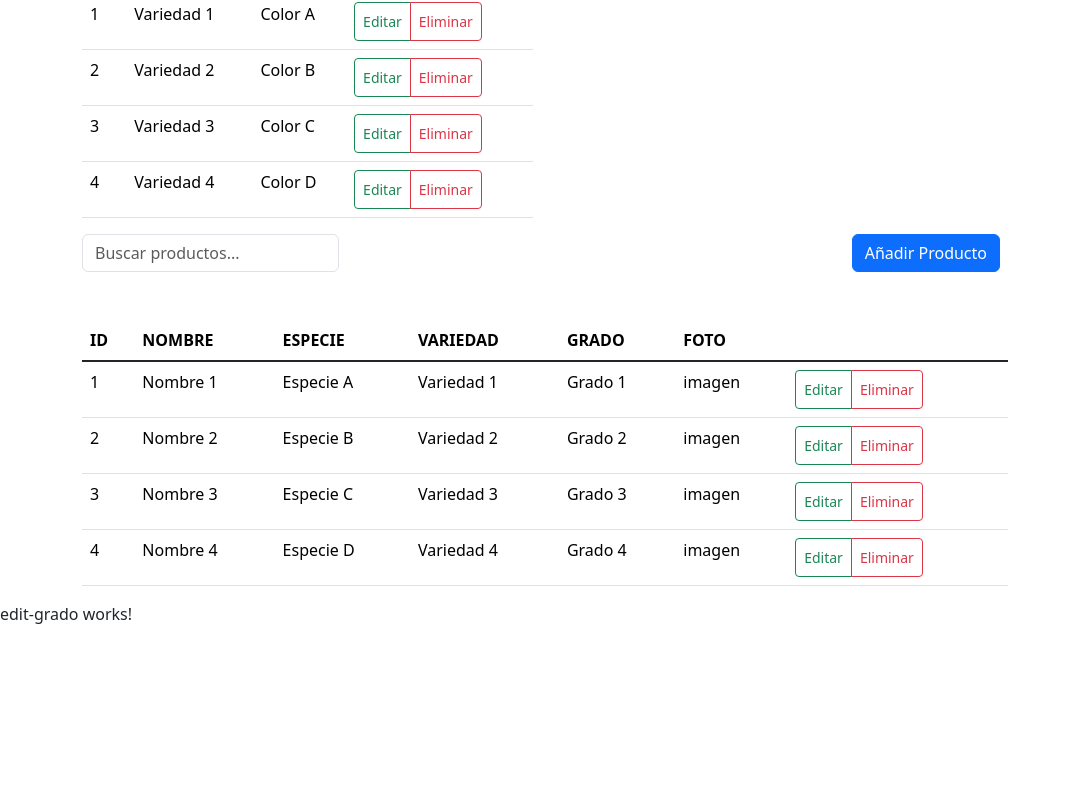
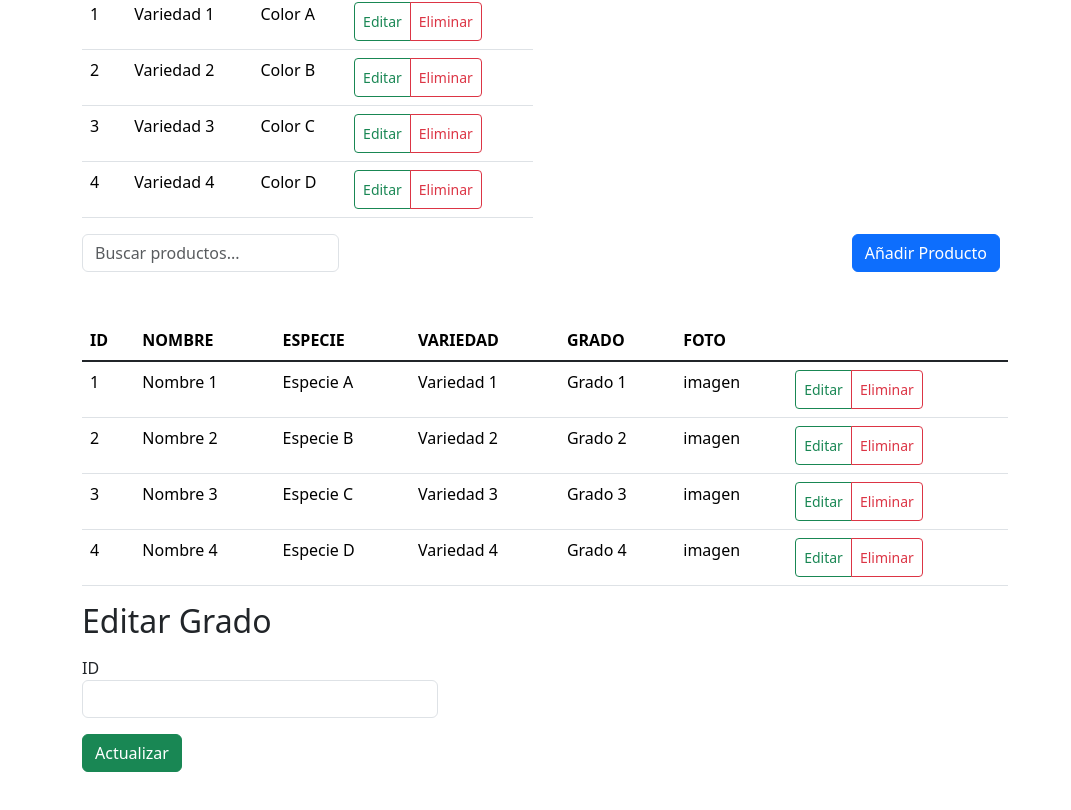
Before and after one commit to Kmylho/PruebaTecnicaAngular, an Angular app: page /edit-grado/1 in a window 1280 px wide. Shown: the part 502-1312 px from the top of the page, without its empty margins (0-1071 px from the left). Before the commit the page ends 1144 px from the top, so only its background shows below. Built offline with nearby package versions, Linux system fonts and the light colour scheme; no server answers; data requests are answered from the project's data file.

Commit message:
HttpErrorResponse

```diff
--- a/src/app/grado/edit-grado/edit-grado.component.html
+++ b/src/app/grado/edit-grado/edit-grado.component.html
@@ -1 +1,18 @@
-<p>edit-grado works!</p>
+<div class="container">
+  <div class="row">
+    <div class="col-md-4 col-lg-4 offset-md4 col-ms-12 mb-5">
+      <form [formGroup]="FormData" role="form" (ngSunmit)="onSubmit(FormData.value)">
+        <div class="form-group mb-3">
+          <h2>Editar Grado</h2>
+        </div>
+        <div class="form-group mb-3">
+          <label>ID</label>
+          <input type="text" formControlName="grado" class="form-control">
+        </div>
+        <div class="mt-2">
+          <button type="submit" class="btn btn-success" [disabled]="isloading">Actualizar</button>
+        </div>
+      </form>
+    </div>
+  </div>
+</div>
--- a/src/app/grado/edit-grado/edit-grado.component.ts
+++ b/src/app/grado/edit-grado/edit-grado.component.ts
@@ -1,13 +1,53 @@
 import { Component } from '@angular/core';
 import { CommonModule } from '@angular/common';
+import { FormBuilder, FormControl, FormGroup, ReactiveFormsModule } from '@angular/forms';
+import { ServiceGradoService } from 'src/app/services/service-grado.service';
+import { ActivatedRoute } from '@angular/router';
+import { ToastrService } from 'ngx-toastr';
 
 @Component({
   selector: 'app-edit-grado',
   standalone: true,
-  imports: [CommonModule],
+  imports: [CommonModule, ReactiveFormsModule],
   templateUrl: './edit-grado.component.html',
   styleUrls: ['./edit-grado.component.css']
 })
 export class EditGradoComponent {
 
+  FormData!: FormGroup;
+  isloading!: boolean;
+  grado$!: any;
+  id!: any;
+
+  constructor(private builder: FormBuilder, private grado: ServiceGradoService, private route: ActivatedRoute, private toastr: ToastrService) {}
+
+  ngOnInit () {
+    this.route.paramMap.subscribe((params)=> {
+      this.id = params.get('id');
+      this.grado.getGrado(this.id).subscribe((res)=> {
+        this.grado$ = res
+        this.FormData.patchValue(this.updateFormValues())
+      })
+    })
+
+    this.FormData = this.builder.group({
+      grado: new FormControl(''),
+    })
+  }
+
+  onSubmit(formData: any) {
+    this.grado.editGrado(this.id, formData).subscribe(res => {
+      this.toastr.success("Actualizada Correctamente")
+      setTimeout(() => {
+        location.href = '/';
+      }, 2000);
+    })
+  }
+
+  updateFormValues () {
+    return{
+      grado: this.grado$.grado,
+    }
+  }
+
 }
```
